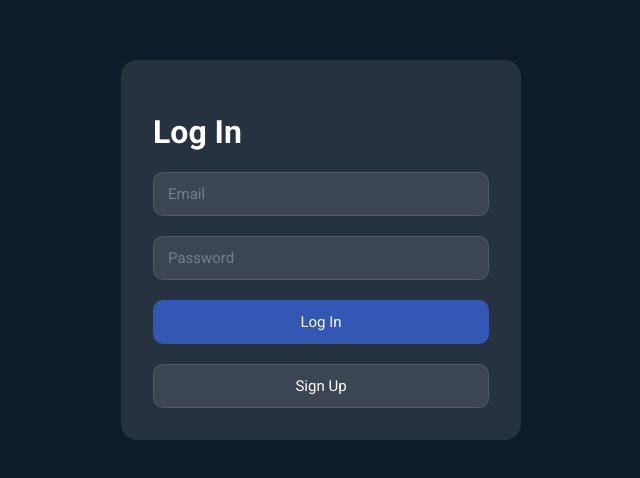
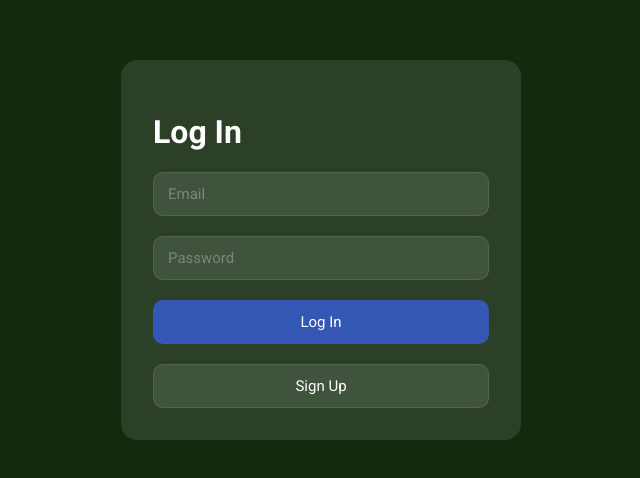
Before and after one commit to SonOfDadKiller/SimpleJobForm, a React (Create React App) app in the folder frontend/: page /login in a window 1280 px wide. Shown: the part 150-628 px from the top of the page, without its empty margins (319-959 px from the left). Built offline with nearby package versions, Linux system fonts and the light colour scheme; no server answers.

Commit message:
Changed background color to green

```diff
--- a/frontend/src/App.css
+++ b/frontend/src/App.css
@@ -6,7 +6,7 @@
 
 body {
     font-family: 'Roboto', sans-serif;
-    background-color: #0D1B2A;
+    background-color: #132a0d;
     color: white;
 }
 
```
